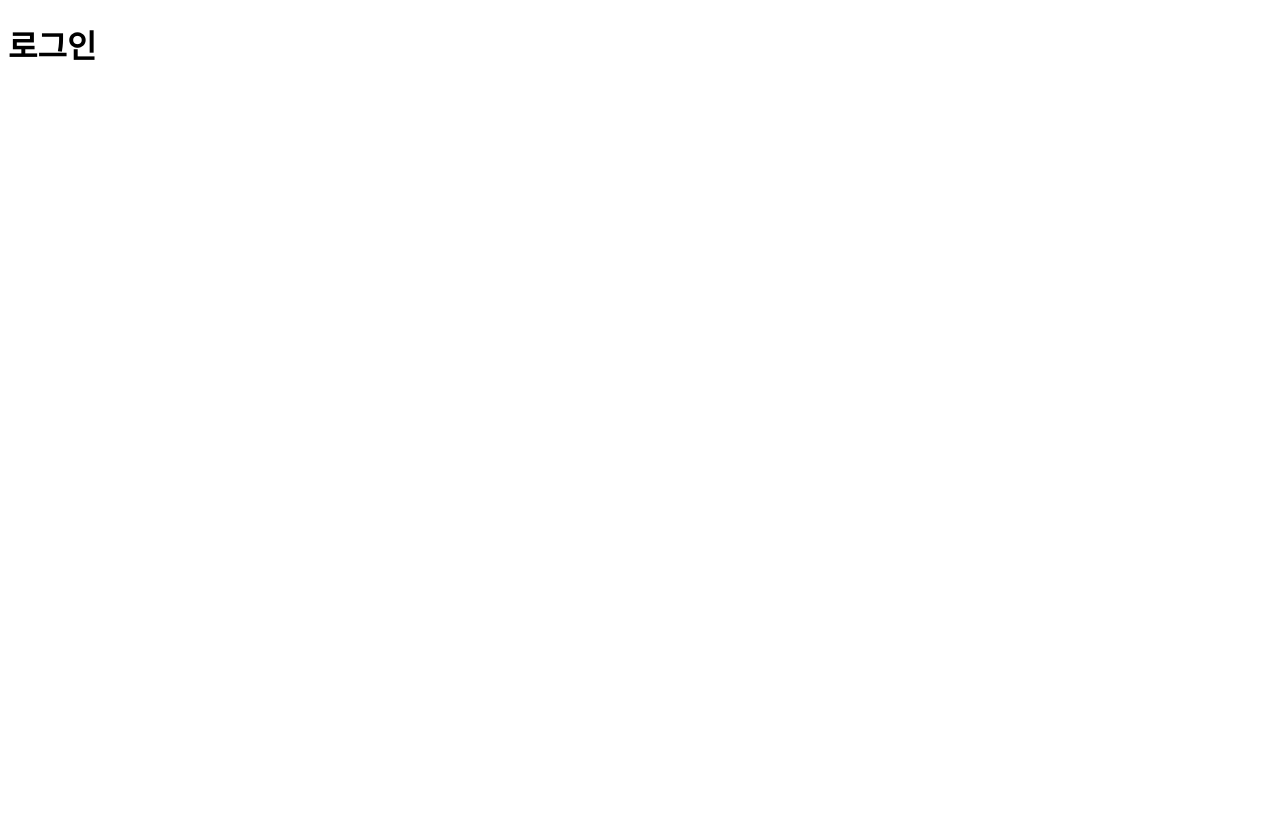
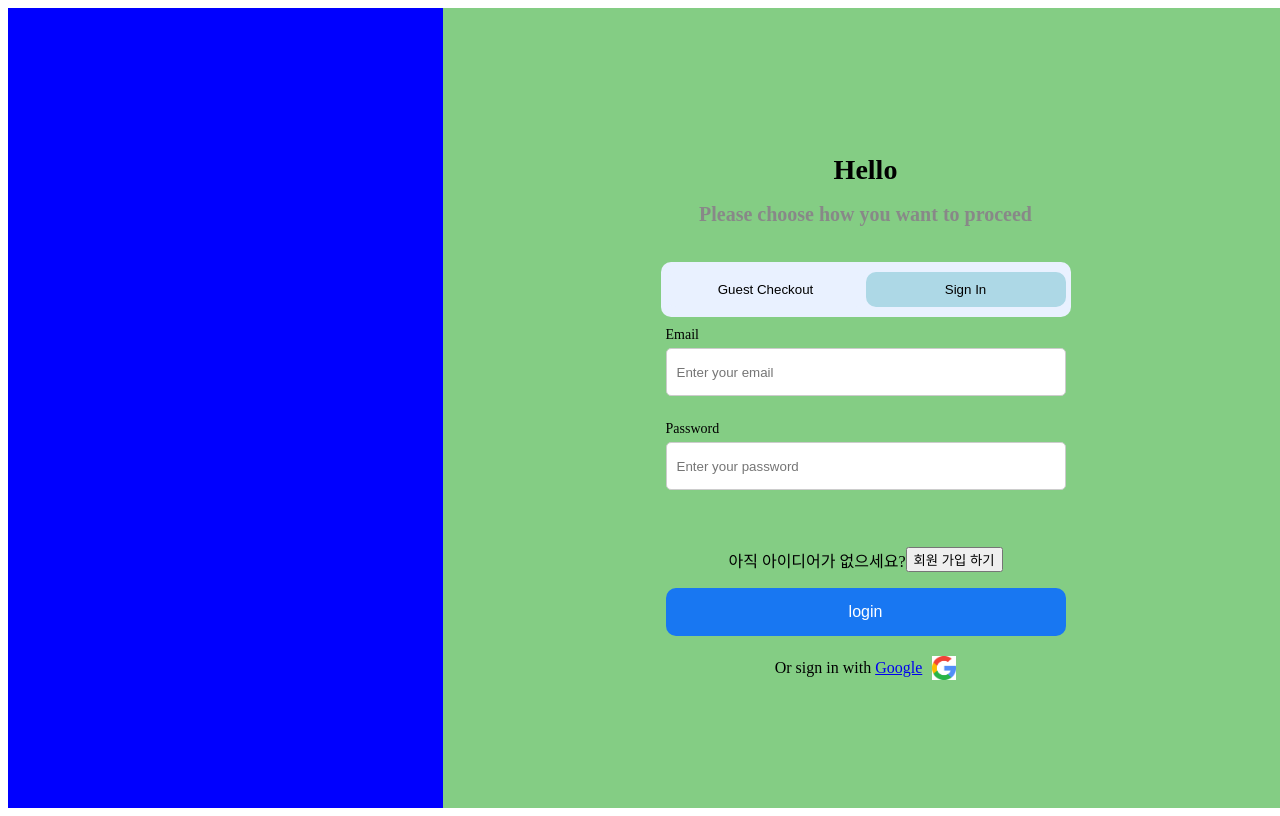
Before and after one commit to Personal-Daily-Scheduler/PDS-Client, a React (Vite) app: page / in a window 1280 px wide. Built offline with nearby package versions, Linux system fonts and the light colour scheme.

Commit message:
✨ [feature] 로그인 컴포넌트 레이아웃 작성

```diff
--- a/src/components/App.jsx
+++ b/src/components/App.jsx
@@ -3,7 +3,6 @@ import { Route, Routes } from 'react-router-dom'
 import Login from './Login'
 
 function App() {
-
   return (
     <>
       <Routes>
--- a/src/components/Login/index.jsx
+++ b/src/components/Login/index.jsx
@@ -1,7 +1,207 @@
+import { useState } from "react";
+import { Link } from "react-router-dom";
+import styled from "styled-components";
+
+import CommonButton from "../../shared/Button";
+import CommonTitle from "../../shared/Title";
+import Input from "../../shared/Input/Index";
+import GoogleLogo from "../../assets/google_logo.png"
+
+
 function Login() {
+  const [selectedOption, setSelectedOption] = useState("signIn");
+  const [username, setUsername] = useState('');
+  const [fullName, setFullName] = useState('');
+  const [password, setPassword] = useState('');
+
+  const handleButtonClick = (option) => {
+    setSelectedOption(option);
+  };
+
+  const handleInputChange = (event, field) => {
+    const value = event.target.value;
+
+    if (field === 'username') {
+      setUsername(value);
+    } else if (field === 'fullName') {
+      setFullName(value);
+    } else if (field === 'password') {
+      setPassword(value);
+    }
+  };
+
   return (
-    <h1>로그인</h1>
+    <Container>
+      <Wrapper className="content-left"></Wrapper>
+      <Wrapper className="content-right">
+        {selectedOption !== 'signUp' ? (
+          <>
+            <CommonTitle mainTitle="Hello" subTitle="Please choose how you want to proceed" />
+            <ButtonLine>
+              <StyledButton selected={selectedOption === 'guest'} onClick={() => handleButtonClick('guest')}>
+                Guest Checkout
+              </StyledButton>
+              <StyledButton selected={selectedOption === 'signIn'} onClick={() => handleButtonClick('signIn')}>
+                Sign In
+              </StyledButton>
+            </ButtonLine>
+          </>
+        ) : (
+          <CommonTitle mainTitle="SignUp" subTitle="Create a new account to get started" />
+        )}
+        <LoginContentWrapper>
+          {selectedOption === 'guest' && (
+            <Input
+              label="Email"
+              type="email"
+              placeholder="Enter your email"
+              description="We need your email to start edit diary"
+            >
+            </Input>
+          )}
+          {selectedOption === 'signIn' && (
+            <div>
+              <Input
+                label="Email"
+                type="email"
+                placeholder="Enter your email"
+                onChange={(e) => handleInputChange(e, 'username')}
+              >
+              </Input>
+              <Input
+                label="Password"
+                type="password"
+                placeholder="Enter your password"
+                onChange={(e) => handleInputChange(e, 'username')}
+              >
+              </Input>
+            </div>
+          )}
+          {selectedOption === 'signUp' && (
+            <div>
+              <Input
+                label="Username"
+                type="text"
+                placeholder="Enter your username"
+                onChange={(e) => handleInputChange(e, 'username')}
+              />
+              <Input
+                label="Full Name"
+                type="text"
+                placeholder="Enter your full name"
+                onChange={(e) => handleInputChange(e, 'fullName')}
+              />
+              <Input
+                label="Password"
+                type="password"
+                placeholder="Enter your password"
+                onChange={(e) => handleInputChange(e, 'password')}
+              />
+            </div>
+          )}
+        </LoginContentWrapper>
+        {selectedOption !== 'signUp' ? (
+          <>
+            <ParagraphWrapper>
+              아직 아이디어가 없으세요? <button onClick={() => handleButtonClick('signUp')}>회원 가입 하기</button>
+            </ParagraphWrapper>
+            <CommonButton width="400px" height="48px" onClick={() => console.log('로그인 버튼 클릭')}>
+              login
+            </CommonButton>
+          </>
+        ): (
+          <>
+            <ParagraphWrapper>
+              이미 계정이 있으신가요? <button onClick={() => handleButtonClick('signIn')}>로그인 하기</button>
+            </ParagraphWrapper>
+            <submit>
+              <CommonButton width="400px" height="48px" onClick={() => console.log()}>
+                signUp
+              </CommonButton>
+            </submit>
+          </>
+        )}
+        <GoogleSignInContainer>
+          <GoogleSignInText>
+            Or sign in with <Link to="*">Google</Link>
+          </GoogleSignInText>
+          <GoogleSignInImage src={GoogleLogo} alt="Google Logo" />
+        </GoogleSignInContainer>
+      </Wrapper>
+    </Container>
   );
 }
 
+const ParagraphWrapper = styled.p`
+  display: flex;
+  align-items: center;
+  margin-top: 20px;
+`
+
+const LoginContentWrapper = styled.div`
+  height: 25%;
+`;
+
+const ButtonLine = styled.div`
+  background-color: #E9F1FF;
+  padding: 10px 5px;
+  width: 400px;
+  border: none;
+  border-radius: 10px;
+  display: flex;
+  justify-content: center;
+  margin-bottom: 10px;
+`
+
+const StyledButton = styled.button`
+  padding: 10px;
+  flex:1;
+  border: none;
+  border-radius: 10px;
+  background-color: ${(props) => (props.selected ? 'lightblue' : '#E9F1FF')};
+`;
+
+const Container = styled.div`
+  display: flex;
+  justify-content: center;
+  align-items: center;
+  width: 100vw;
+  height: 100vh;
+
+  .content-left {
+    flex-grow: 5;
+
+    background-color: blue;
+  }
+
+  .content-right {
+    flex-grow: 5;
+
+    background-color: #84cd84;
+  }
+`
+
+const Wrapper = styled.div`
+  display: flex;
+  flex-direction: column;
+  justify-content: center;
+  align-items: center;
+  height: 100%;
+`
+
+const GoogleSignInContainer = styled.div`
+  display: flex;
+  align-items: center;
+  margin-top: 20px;
+`;
+
+const GoogleSignInText = styled.div`
+  margin-right: 10px;
+`;
+
+const GoogleSignInImage = styled.img`
+  width: 24px;
+  height: 24px;
+`;
+
 export default Login;
--- a/vite.config.js
+++ b/vite.config.js
@@ -1,7 +1,6 @@
 import { defineConfig } from 'vite';
 import react from '@vitejs/plugin-react';
 
-// https://vitejs.dev/config/
 export default defineConfig({
   plugins: [react()],
 });
```
Also changed, not shown: src/assets/google_logo.png (added).
